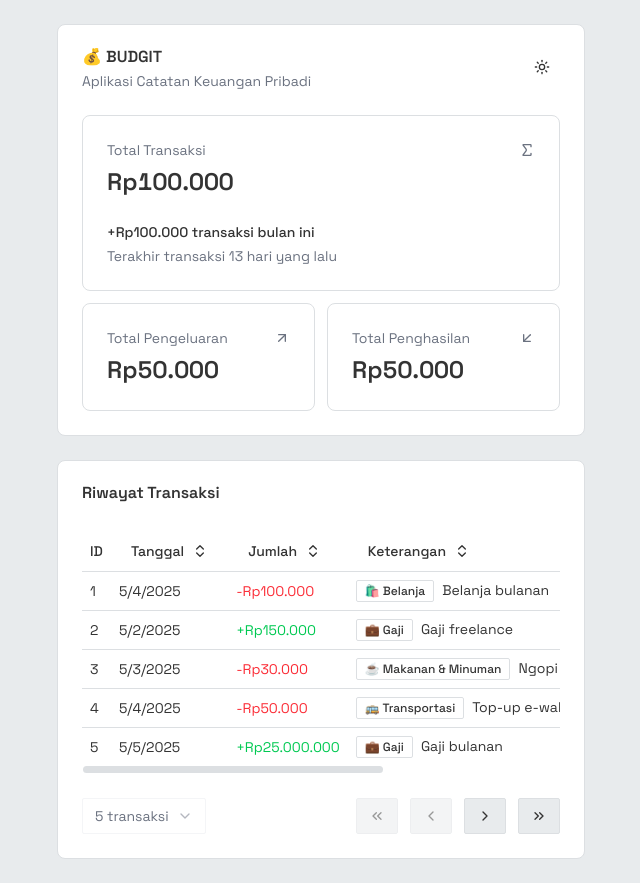
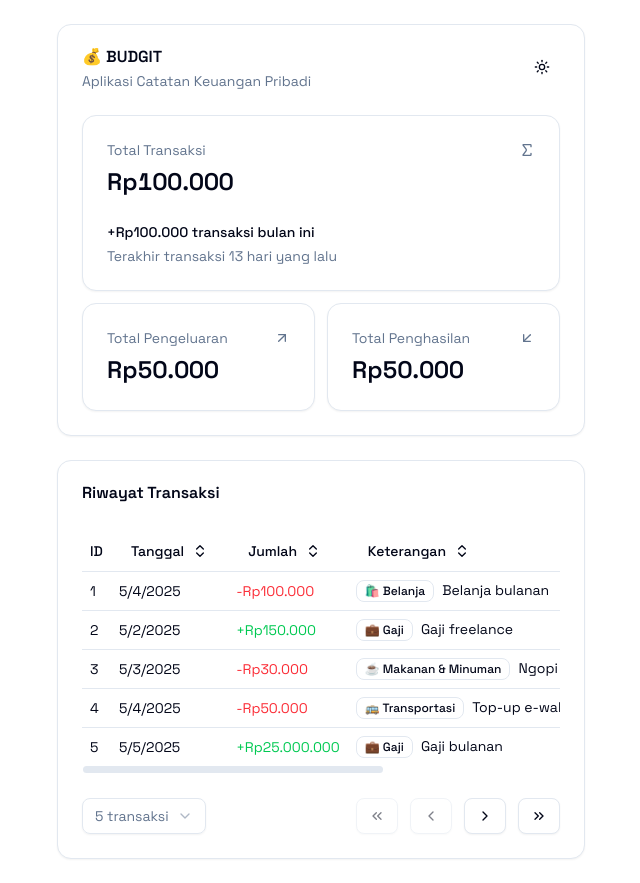
Before and after one commit to faridreaming/budgit, a React (Vite) app: page / in a window 1280 px wide. Shown: the whole page, without its empty margins (319-959 px from the left). Built offline with nearby package versions, Linux system fonts and the light colour scheme.

Commit message:
style(css): change theme

```diff
--- a/src/index.css
+++ b/src/index.css
@@ -5,14 +5,11 @@
 @custom-variant dark (&:is(.dark *));
 
 @theme inline {
+  --radius: 0.25rem;
   --radius-sm: calc(var(--radius) - 4px);
   --radius-md: calc(var(--radius) - 2px);
   --radius-lg: var(--radius);
   --radius-xl: calc(var(--radius) + 4px);
-  /* --radius-sm: calc(var(--radius) - 0px);
-  --radius-md: calc(var(--radius) - 0px);
-  --radius-lg: var(--radius);
-  --radius-xl: calc(var(--radius) + 0px); */
   --color-background: var(--background);
   --color-foreground: var(--foreground);
   --color-card: var(--card);
@@ -44,162 +41,83 @@
   --color-sidebar-accent-foreground: var(--sidebar-accent-foreground);
   --color-sidebar-border: var(--sidebar-border);
   --color-sidebar-ring: var(--sidebar-ring);
-  --font-sans: Space Grotesk, serif;
-  --font-mono: Space Mono, monospace;
-  --font-serif: ui-serif, Georgia, Cambria, 'Times New Roman', Times, serif;
-  --radius: 0rem;
-  --tracking-tighter: calc(var(--tracking-normal) - 0.05em);
-  --tracking-tight: calc(var(--tracking-normal) - 0.025em);
-  --tracking-wide: calc(var(--tracking-normal) + 0.025em);
-  --tracking-wider: calc(var(--tracking-normal) + 0.05em);
-  --tracking-widest: calc(var(--tracking-normal) + 0.1em);
-  --tracking-normal: var(--tracking-normal);
-  --shadow-2xl: var(--shadow-2xl);
-  --shadow-xl: var(--shadow-xl);
-  --shadow-lg: var(--shadow-lg);
-  --shadow-md: var(--shadow-md);
-  --shadow: var(--shadow);
-  --shadow-sm: var(--shadow-sm);
-  --shadow-xs: var(--shadow-xs);
-  --shadow-2xs: var(--shadow-2xs);
-  --spacing: var(--spacing);
-  --letter-spacing: var(--letter-spacing);
-  --shadow-offset-y: var(--shadow-offset-y);
-  --shadow-offset-x: var(--shadow-offset-x);
-  --shadow-spread: var(--shadow-spread);
-  --shadow-blur: var(--shadow-blur);
-  --shadow-opacity: var(--shadow-opacity);
-  --color-shadow-color: var(--shadow-color);
-  --color-destructive-foreground: var(--destructive-foreground);
+  --font-sans: 'Space Grotesk', sans-serif;
+  --font-mono: 'Space Mono', monospace;
+  --shadow-sm: 0 1px 2px 0 rgba(0, 0, 0, 0.05);
+  --shadow-md: 0 4px 6px -1px rgba(0, 0, 0, 0.1), 0 2px 4px -1px rgba(0, 0, 0, 0.06);
+  --shadow-lg: 0 10px 15px -3px rgba(0, 0, 0, 0.1), 0 4px 6px -2px rgba(0, 0, 0, 0.05);
+  --shadow-xl: 0 20px 25px -5px rgba(0, 0, 0, 0.1), 0 8px 10px -6px rgba(0, 0, 0, 0.1);
+  --shadow-2xl: 0 25px 50px -12px rgba(0, 0, 0, 0.25);
+  --shadow-inner: inset 0 2px 4px 0 rgba(0, 0, 0, 0.06);
 }
 
 :root {
-  --radius: 0.25rem;
-  --background: oklch(0.9383 0.0042 236.4993);
-  --foreground: oklch(0.3211 0 0);
+  --radius: 0.625rem;
+  --background: oklch(1 0 0);
+  --foreground: oklch(0.129 0.042 264.695);
   --card: oklch(1 0 0);
-  --card-foreground: oklch(0.3211 0 0);
+  --card-foreground: oklch(0.129 0.042 264.695);
   --popover: oklch(1 0 0);
-  --popover-foreground: oklch(0.3211 0 0);
-  --primary: oklch(0.6397 0.172 36.4421);
-  --primary-foreground: oklch(1 0 0);
-  --secondary: oklch(0.967 0.0029 264.5419);
-  --secondary-foreground: oklch(0.4461 0.0263 256.8018);
-  --muted: oklch(0.9846 0.0017 247.8389);
-  --muted-foreground: oklch(0.551 0.0234 264.3637);
-  --accent: oklch(0.9119 0.0222 243.8174);
-  --accent-foreground: oklch(0.3791 0.1378 265.5222);
-  --destructive: oklch(0.6368 0.2078 25.3313);
-  --border: oklch(0.9022 0.0052 247.8822);
-  --input: oklch(0.97 0.0029 264.542);
-  --ring: oklch(0.6397 0.172 36.4421);
-  --chart-1: oklch(0.7156 0.0605 248.6845);
-  --chart-2: oklch(0.7875 0.0917 35.9616);
-  --chart-3: oklch(0.5778 0.0759 254.1573);
-  --chart-4: oklch(0.5016 0.0849 259.4902);
-  --chart-5: oklch(0.4241 0.0952 264.0306);
-  --sidebar: oklch(0.903 0.0046 258.3257);
-  --sidebar-foreground: oklch(0.3211 0 0);
-  --sidebar-primary: oklch(0.6397 0.172 36.4421);
-  --sidebar-primary-foreground: oklch(1 0 0);
-  --sidebar-accent: oklch(0.9119 0.0222 243.8174);
-  --sidebar-accent-foreground: oklch(0.3791 0.1378 265.5222);
-  --sidebar-border: oklch(0.9276 0.0058 264.5313);
-  --sidebar-ring: oklch(0.6397 0.172 36.4421);
-  --destructive-foreground: oklch(1 0 0);
-  --font-sans: Inter, sans-serif;
-  --font-serif: Source Serif 4, serif;
-  --font-mono: JetBrains Mono, monospace;
-  --shadow-color: hsl(0 0% 0%);
-  --shadow-opacity: 0;
-  --shadow-blur: 0px;
-  --shadow-spread: 0px;
-  --shadow-offset-x: 0px;
-  --shadow-offset-y: 0px;
-  /* --shadow-opacity: 0.1;
-  --shadow-blur: 3px;
-  --shadow-spread: 0px;
-  --shadow-offset-x: 0px;
-  --shadow-offset-y: 1px; */
-  --letter-spacing: 0em;
-  --spacing: 0.25rem;
-  --shadow-2xs: none;
-  --shadow-xs: none;
-  --shadow-sm: none;
-  --shadow: none;
-  --shadow-md: none;
-  --shadow-lg: none;
-  --shadow-xl: none;
-  --shadow-2xl: none;
-  --tracking-normal: 0em;
+  --popover-foreground: oklch(0.129 0.042 264.695);
+  --primary: oklch(0.208 0.042 265.755);
+  --primary-foreground: oklch(0.984 0.003 247.858);
+  --secondary: oklch(0.968 0.007 247.896);
+  --secondary-foreground: oklch(0.208 0.042 265.755);
+  --muted: oklch(0.968 0.007 247.896);
+  --muted-foreground: oklch(0.554 0.046 257.417);
+  --accent: oklch(0.968 0.007 247.896);
+  --accent-foreground: oklch(0.208 0.042 265.755);
+  --destructive: oklch(0.577 0.245 27.325);
+  --border: oklch(0.929 0.013 255.508);
+  --input: oklch(0.929 0.013 255.508);
+  --ring: oklch(0.704 0.04 256.788);
+  --chart-1: oklch(0.646 0.222 41.116);
+  --chart-2: oklch(0.6 0.118 184.704);
+  --chart-3: oklch(0.398 0.07 227.392);
+  --chart-4: oklch(0.828 0.189 84.429);
+  --chart-5: oklch(0.769 0.188 70.08);
+  --sidebar: oklch(0.984 0.003 247.858);
+  --sidebar-foreground: oklch(0.129 0.042 264.695);
+  --sidebar-primary: oklch(0.208 0.042 265.755);
+  --sidebar-primary-foreground: oklch(0.984 0.003 247.858);
+  --sidebar-accent: oklch(0.968 0.007 247.896);
+  --sidebar-accent-foreground: oklch(0.208 0.042 265.755);
+  --sidebar-border: oklch(0.929 0.013 255.508);
+  --sidebar-ring: oklch(0.704 0.04 256.788);
 }
 
 .dark {
-  --background: oklch(0.2598 0.0306 262.6666);
-  --foreground: oklch(0.9219 0 0);
-  --card: oklch(0.3106 0.0301 268.6365);
-  --card-foreground: oklch(0.9219 0 0);
-  --popover: oklch(0.29 0.0249 268.3986);
-  --popover-foreground: oklch(0.9219 0 0);
-  --primary: oklch(0.6397 0.172 36.4421);
-  --primary-foreground: oklch(1 0 0);
-  --secondary: oklch(0.3095 0.0266 266.7132);
-  --secondary-foreground: oklch(0.9219 0 0);
-  --muted: oklch(0.3095 0.0266 266.7132);
-  --muted-foreground: oklch(0.7155 0 0);
-  --accent: oklch(0.338 0.0589 267.5867);
-  --accent-foreground: oklch(0.8823 0.0571 254.1284);
-  --destructive: oklch(0.6368 0.2078 25.3313);
-  --border: oklch(0.3843 0.0301 269.7337);
-  --input: oklch(0.3843 0.0301 269.7337);
-  --ring: oklch(0.6397 0.172 36.4421);
-  --chart-1: oklch(0.7156 0.0605 248.6845);
-  --chart-2: oklch(0.7693 0.0876 34.1875);
-  --chart-3: oklch(0.5778 0.0759 254.1573);
-  --chart-4: oklch(0.5016 0.0849 259.4902);
-  --chart-5: oklch(0.4241 0.0952 264.0306);
-  --sidebar: oklch(0.31 0.0283 267.7408);
-  --sidebar-foreground: oklch(0.9219 0 0);
-  --sidebar-primary: oklch(0.6397 0.172 36.4421);
-  --sidebar-primary-foreground: oklch(1 0 0);
-  --sidebar-accent: oklch(0.338 0.0589 267.5867);
-  --sidebar-accent-foreground: oklch(0.8823 0.0571 254.1284);
-  --sidebar-border: oklch(0.3843 0.0301 269.7337);
-  --sidebar-ring: oklch(0.6397 0.172 36.4421);
-  --destructive-foreground: oklch(1 0 0);
-  --radius: 0.25rem;
-  --font-sans: Inter, sans-serif;
-  --font-serif: Source Serif 4, serif;
-  --font-mono: JetBrains Mono, monospace;
-  --shadow-color: hsl(0 0% 0%);
-  --shadow-opacity: 0;
-  --shadow-blur: 0px;
-  --shadow-spread: 0px;
-  --shadow-offset-x: 0px;
-  --shadow-offset-y: 0px;
-  /* --shadow-opacity: 0.1;
-  --shadow-blur: 3px;
-  --shadow-spread: 0px;
-  --shadow-offset-x: 0px;
-  --shadow-offset-y: 1px; */
-  --letter-spacing: 0em;
-  --spacing: 0.25rem;
-  --shadow-2xs: none;
-  --shadow-xs: none;
-  --shadow-sm: none;
-  --shadow: none;
-  --shadow-md: none;
-  --shadow-lg: none;
-  --shadow-xl: none;
-  --shadow-2xl: none;
-  /* --shadow-2xs: 0px 1px 3px 0px hsl(0 0% 0% / 0.05);
-  --shadow-xs: 0px 1px 3px 0px hsl(0 0% 0% / 0.05);
-  --shadow-sm: 0px 1px 3px 0px hsl(0 0% 0% / 0.1), 0px 1px 2px -1px hsl(0 0% 0% / 0.1);
-  --shadow: 0px 1px 3px 0px hsl(0 0% 0% / 0.1), 0px 1px 2px -1px hsl(0 0% 0% / 0.1);
-  --shadow-md: 0px 1px 3px 0px hsl(0 0% 0% / 0.1), 0px 2px 4px -1px hsl(0 0% 0% / 0.1);
-  --shadow-lg: 0px 1px 3px 0px hsl(0 0% 0% / 0.1), 0px 4px 6px -1px hsl(0 0% 0% / 0.1);
-  --shadow-xl: 0px 1px 3px 0px hsl(0 0% 0% / 0.1), 0px 8px 10px -1px hsl(0 0% 0% / 0.1);
-  --shadow-2xl: 0px 1px 3px 0px hsl(0 0% 0% / 0.25); */
+  --background: oklch(0.129 0.042 264.695);
+  --foreground: oklch(0.984 0.003 247.858);
+  --card: oklch(0.208 0.042 265.755);
+  --card-foreground: oklch(0.984 0.003 247.858);
+  --popover: oklch(0.208 0.042 265.755);
+  --popover-foreground: oklch(0.984 0.003 247.858);
+  --primary: oklch(0.929 0.013 255.508);
+  --primary-foreground: oklch(0.208 0.042 265.755);
+  --secondary: oklch(0.279 0.041 260.031);
+  --secondary-foreground: oklch(0.984 0.003 247.858);
+  --muted: oklch(0.279 0.041 260.031);
+  --muted-foreground: oklch(0.704 0.04 256.788);
+  --accent: oklch(0.279 0.041 260.031);
+  --accent-foreground: oklch(0.984 0.003 247.858);
+  --destructive: oklch(0.704 0.191 22.216);
+  --border: oklch(1 0 0 / 10%);
+  --input: oklch(1 0 0 / 15%);
+  --ring: oklch(0.551 0.027 264.364);
+  --chart-1: oklch(0.488 0.243 264.376);
+  --chart-2: oklch(0.696 0.17 162.48);
+  --chart-3: oklch(0.769 0.188 70.08);
+  --chart-4: oklch(0.627 0.265 303.9);
+  --chart-5: oklch(0.645 0.246 16.439);
+  --sidebar: oklch(0.208 0.042 265.755);
+  --sidebar-foreground: oklch(0.984 0.003 247.858);
+  --sidebar-primary: oklch(0.488 0.243 264.376);
+  --sidebar-primary-foreground: oklch(0.984 0.003 247.858);
+  --sidebar-accent: oklch(0.279 0.041 260.031);
+  --sidebar-accent-foreground: oklch(0.984 0.003 247.858);
+  --sidebar-border: oklch(1 0 0 / 10%);
+  --sidebar-ring: oklch(0.551 0.027 264.364);
 }
 
 @layer base {
@@ -208,6 +126,5 @@
   }
   body {
     @apply bg-background text-foreground;
-    letter-spacing: var(--tracking-normal);
   }
 }
```
